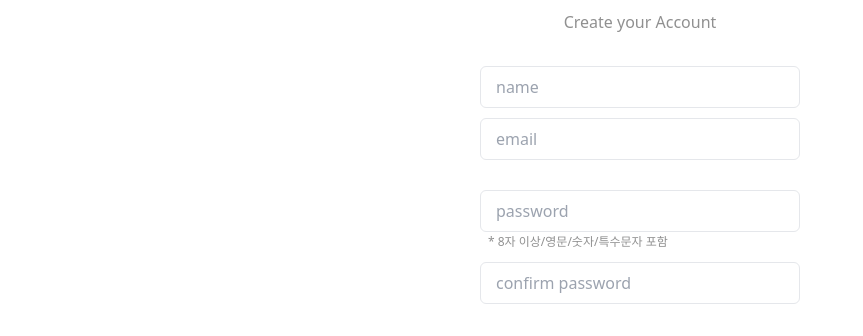
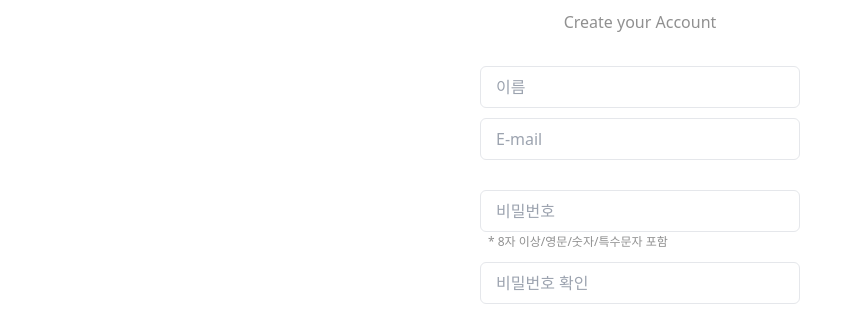
Before and after one commit to yuxincxoi/jjambbong_map, a React app: page /signupPage in a window 1280 px wide. Shown: the part 182-518 px from the top of the page, without its empty margins (0-863 px from the left). Built offline with nearby package versions, Linux system fonts and the light colour scheme; no server answers; the HTML template or start-up script is replaced by a standard one.

Commit message:
sign up placeholder 수정

```diff
--- a/src/pages/signupPage.tsx
+++ b/src/pages/signupPage.tsx
@@ -111,7 +111,7 @@ export default function SignupPage() {
       <form className="mt-5">
         <Input
           type="text"
-          placeholder="name"
+          placeholder="이름"
           name="name"
           value={name}
           onChange={(e) => setName(e.target.value)}
@@ -119,7 +119,7 @@ export default function SignupPage() {
         />
         <Input
           type="text"
-          placeholder="email"
+          placeholder="E-mail"
           name="id"
           value={id}
           onChange={(e) => setId(e.target.value)}
@@ -127,7 +127,7 @@ export default function SignupPage() {
         />
         <Input
           type="password"
-          placeholder="password"
+          placeholder="비밀번호"
           name="id"
           value={password}
           onChange={(e) => setPassword(e.target.value)}
@@ -138,7 +138,7 @@ export default function SignupPage() {
         </p>
         <Input
           type="password"
-          placeholder="confirm password"
+          placeholder="비밀번호 확인"
           name="confirmPassword"
           value={confirmPassword}
           onChange={(e) => setConfirmPassword(e.target.value)}
```
